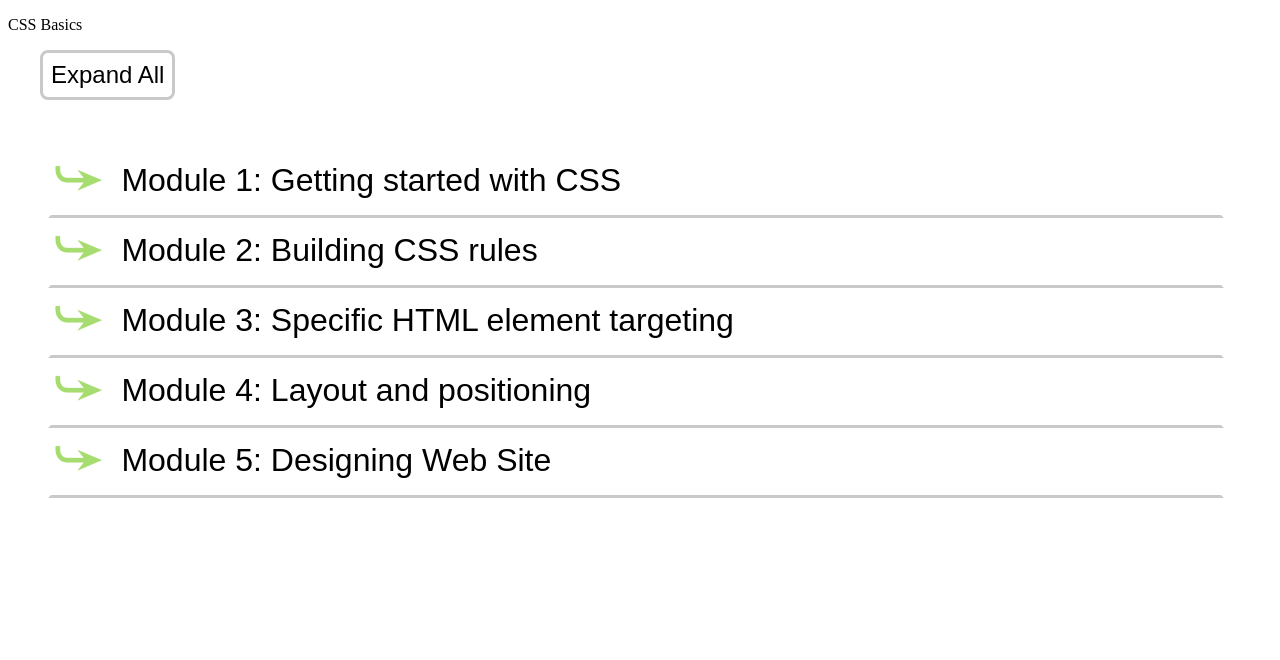
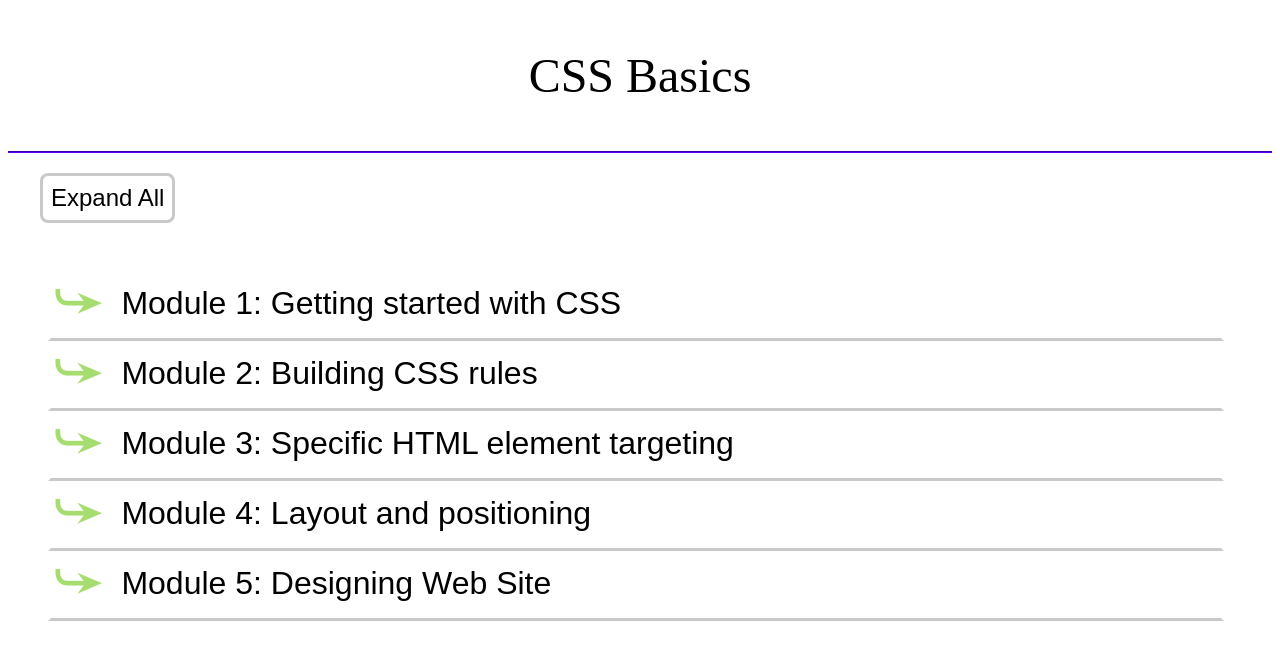
Before and after one commit to abhradipg/abhradipg.github.io, a plain HTML site: page html/cssbasicmain.html in a window 1280 px wide. Drawn offline with Linux system fonts and the light colour scheme.

Commit message:
Add files via upload

```diff
--- a/html/cssbasicmain.html
+++ b/html/cssbasicmain.html
@@ -7,7 +7,10 @@
     <script src="..\js\cssbasicmain.js"></script>
   </head>
   <body>
-    <p class="heading">CSS Basics</p>
+    <header>
+       <p id="header">CSS Basics</p>
+       <hr>
+    </header>
     <button type="button" id="expand" onclick="displayAll()">Expand All</button>
     <ul>
         <li id="module_1" onclick="display1()">
```
Also changed, not shown: html/htmlandcssbasicmain.html (+4 -1 lines), html/javascriptmain.html (+4 -1 lines).
